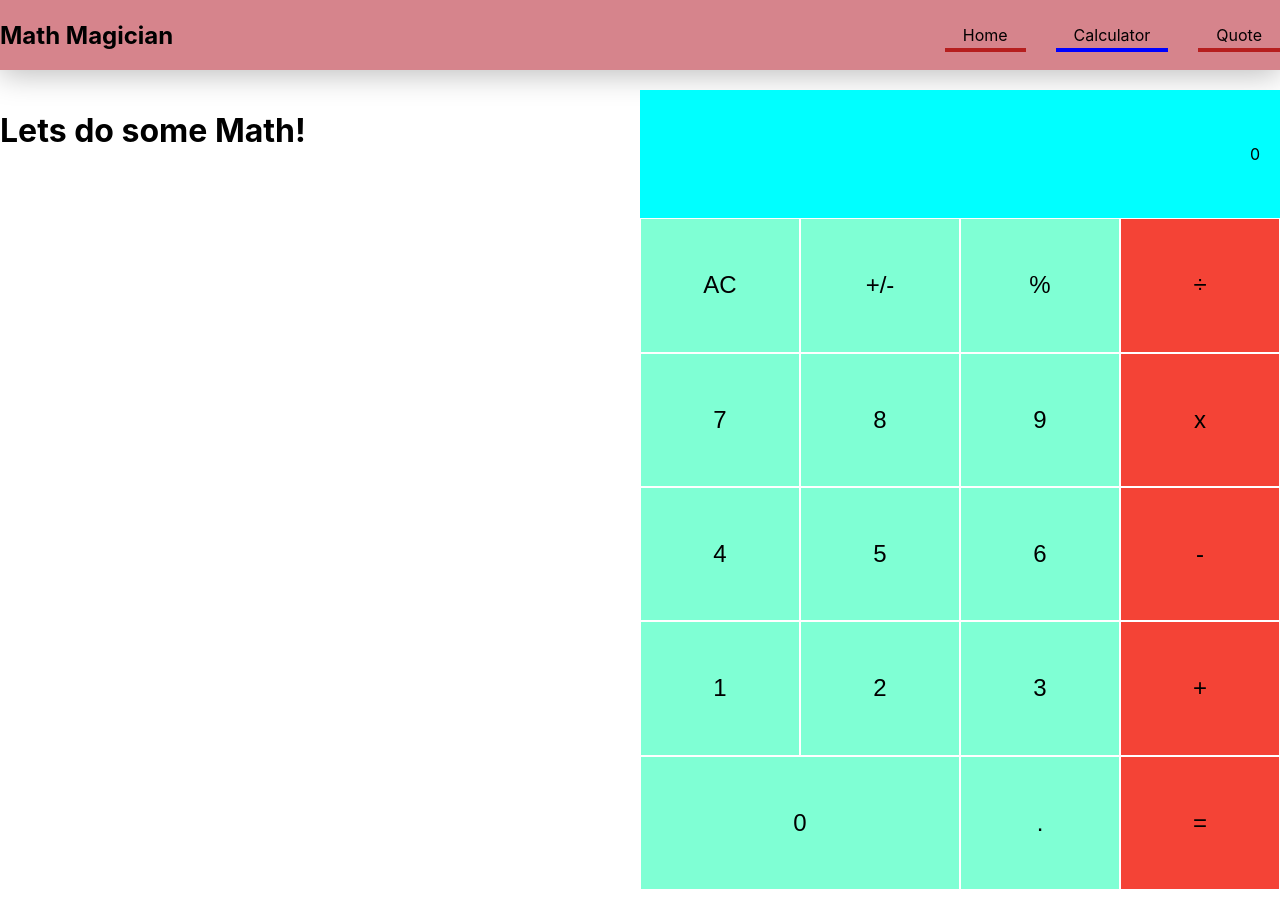
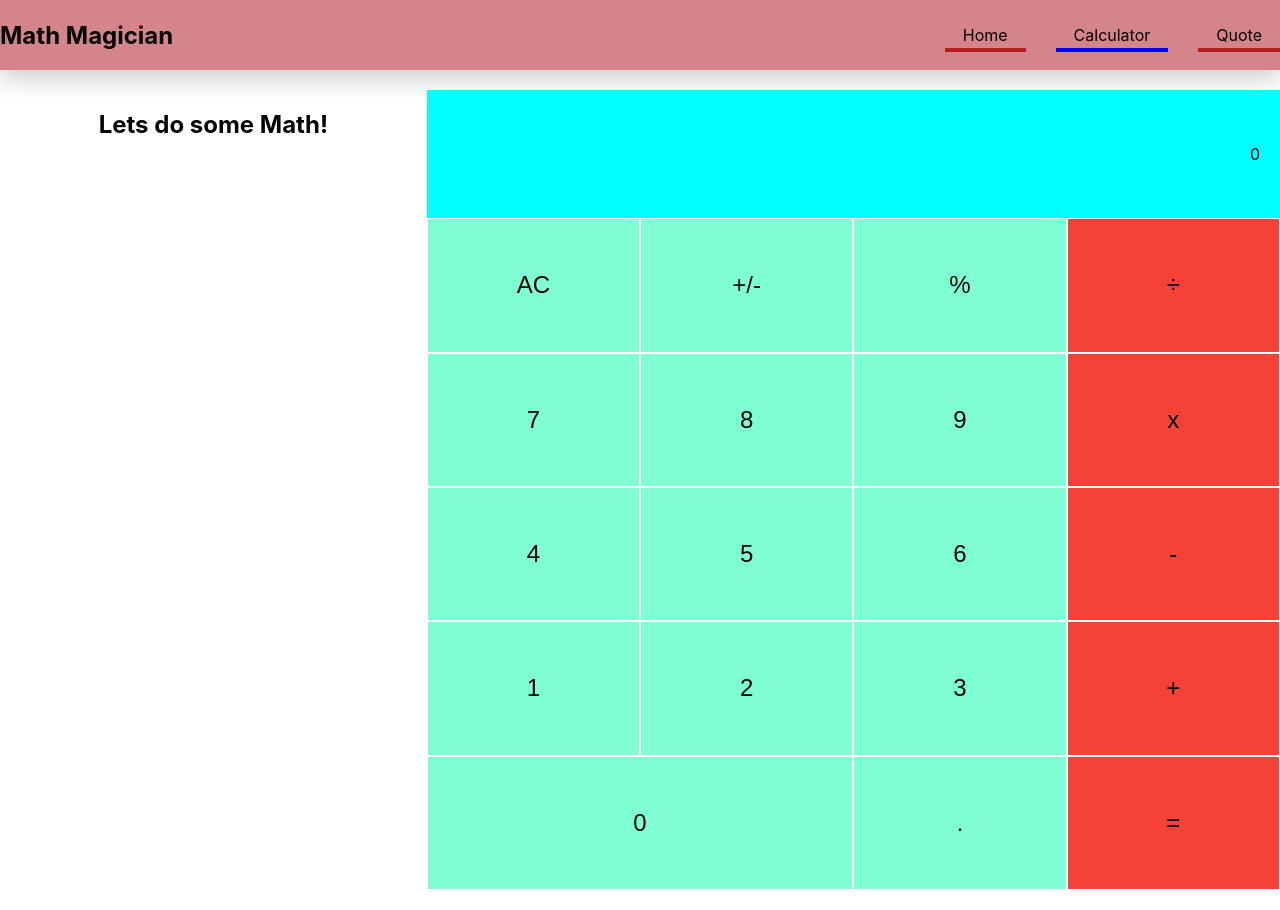
Before and after one commit to abdozayan12/Math-Magicians, a React (Create React App) app: page /calculator in a window 1280 px wide. Built offline with nearby package versions, Linux system fonts and the light colour scheme.

Commit message:
Fix Style

```diff
--- a/src/App.css
+++ b/src/App.css
@@ -93,7 +93,7 @@
 .calcu-container {
     width: 100%;
     display: grid;
-    grid-template-columns: 1fr 1fr;
+    grid-template-columns: 1fr 2fr;
     height: 100vh;
     padding: 20px;
 }
--- a/src/component/Calculator.js
+++ b/src/component/Calculator.js
@@ -16,7 +16,7 @@ function Calculator() {
   return (
 
     <div className="calcu-container">
-      <div className="header"><h1>Lets do some Math!</h1></div>
+      <h2>Lets do some Math!</h2>
       <div className="calc-container">
         <div className="resultScreen">{next || operation || total || 0}</div>
         {number.map((n) => (
```
